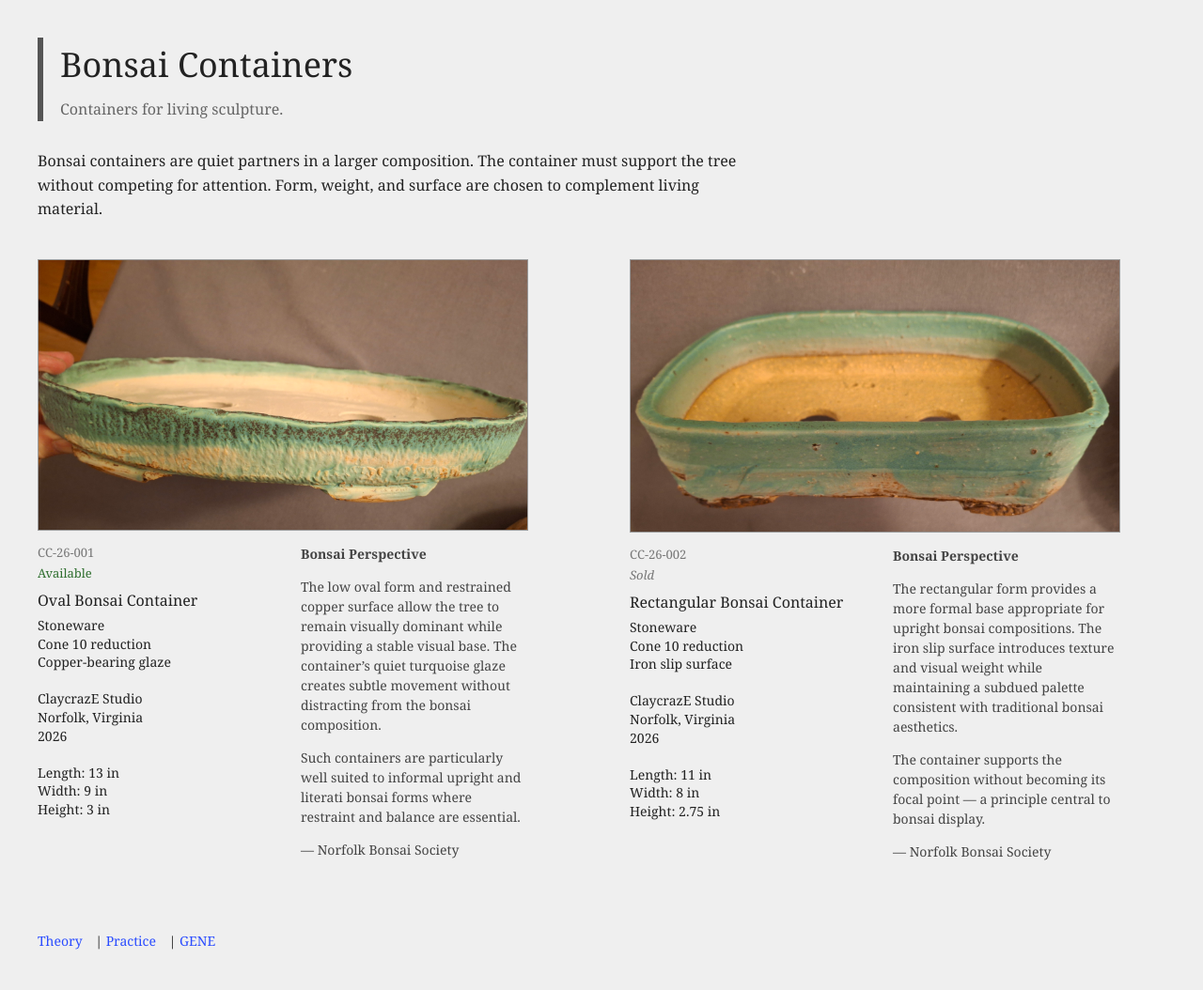
After one commit to Waldo229/claycraze, a PHP site: page /bonsai.html in a window 1280 px wide. The commit adds this page. Shown: the whole page at 94% size. Run offline with PHP 8.4, Linux system fonts and the light colour scheme.

Commit message:
Catalog edition

```diff
--- /dev/null
+++ b/bonsai.html
@@ -0,0 +1,159 @@
+<!DOCTYPE html>
+<html lang="en">
+
+<head>
+<meta charset="UTF-8">
+<title>Bonsai Containers — ClaycrazE</title>
+<link rel="stylesheet" href="style.css">
+</head>
+
+<body>
+
+<header class="header">
+<h1>Bonsai Containers</h1>
+<p>Containers for living sculpture.</p>
+</header>
+
+
+<div class="note">
+
+<p>
+Bonsai containers are quiet partners in a larger composition.
+The container must support the tree without competing for attention.
+Form, weight, and surface are chosen to complement living material.
+</p>
+
+</div>
+
+
+
+<div class="gallery">
+
+
+<!-- Container 1 -->
+
+<div class="container-card">
+
+<img src="images/oval-001.png" alt="Oval bonsai container">
+
+<div class="object-record">
+
+<div class="label">
+
+<div class="object-id">CC-26-001</div>
+<div class="status available">Available</div>
+
+<div class="title">Oval Bonsai Container</div>
+
+Stoneware<br>
+Cone 10 reduction<br>
+Copper-bearing glaze<br><br>
+
+ClaycrazE Studio<br>
+Norfolk, Virginia<br>
+2026<br><br>
+
+Length: 13 in<br>
+Width: 9 in<br>
+Height: 3 in
+
+</div>
+
+
+<div class="curator">
+
+<strong>Bonsai Perspective</strong>
+
+<p>
+The low oval form and restrained copper surface allow the tree
+to remain visually dominant while providing a stable visual base.
+The container’s quiet turquoise glaze creates subtle movement
+without distracting from the bonsai composition.
+</p>
+
+<p>
+Such containers are particularly well suited to informal upright
+and literati bonsai forms where restraint and balance are essential.
+</p>
+
+<p>
+— Norfolk Bonsai Society
+</p>
+
+</div>
+
+</div>
+
+</div>
+
+
+
+<!-- Container 2 -->
+
+<div class="container-card">
+
+<img src="images/rectangle-001.png" alt="Rectangular bonsai container">
+
+<div class="object-record">
+
+<div class="label">
+
+<div class="object-id">CC-26-002</div>
+<div class="status sold">Sold</div>
+
+<div class="title">Rectangular Bonsai Container</div>
+
+Stoneware<br>
+Cone 10 reduction<br>
+Iron slip surface<br><br>
+
+ClaycrazE Studio<br>
+Norfolk, Virginia<br>
+2026<br><br>
+
+Length: 11 in<br>
+Width: 8 in<br>
+Height: 2.75 in
+
+</div>
+
+
+<div class="curator">
+
+<strong>Bonsai Perspective</strong>
+
+<p>
+The rectangular form provides a more formal base appropriate
+for upright bonsai compositions. The iron slip surface introduces
+texture and visual weight while maintaining a subdued palette
+consistent with traditional bonsai aesthetics.
+</p>
+
+<p>
+The container supports the composition without becoming
+its focal point — a principle central to bonsai display.
+</p>
+
+<p>
+— Norfolk Bonsai Society
+</p>
+
+</div>
+
+</div>
+
+</div>
+
+
+
+</div>
+
+
+<div class="path-nav">
+<a href="materials.html">Theory</a> |
+<a href="practice.html">Practice</a> |
+<a href="gene.html">GENE</a>
+</div>
+
+</body>
+</html>
--- a/practice.html
+++ b/practice.html
@@ -17,10 +17,10 @@
 <div class="note">
 
 <h3>Bonsai</h3>
-<p>Hand-built containers for living trees.</p>
+<p>Hand-built and wheel thrown containers for living trees.</p>
 
 <h3>Ikebana</h3>
-<p>Vessels for the Sogetsu tradition of flower arrangement.</p>
+<p>Vessels fortraditional Japanese flower arrangement.</p>
 
 <h3>Sculpture</h3>
 <p>Figural and narrative clay forms.</p>
--- a/style.css
+++ b/style.css
@@ -1,160 +1,172 @@
-/* =================================================
-   ClaycrazE — Site Styles
-   Pottery by Jim Alexander
-================================================= */
+/* ClaycrazE base layout */
 
 body{
-    font-family: Georgia, serif;
-    margin:0;
-    padding:0;
-    background:#ffffff;
-    color:#333;
-    line-height:1.7;
+font-family: Georgia, "Times New Roman", serif;
+background:#efefef;
+color:#222;
+margin:40px;
+line-height:1.6;
 }
 
-/* -------------------------------------------------
-   Header
---------------------------------------------------*/
+
+/* Header */
 
 .header{
-    text-align:center;
-    padding:40px 20px 20px 20px;
+border-left:6px solid #555;
+padding-left:18px;
+margin-bottom:30px;
 }
 
 .header h1{
-    font-size:2.5rem;
-    margin-bottom:5px;
+font-size:36px;
+margin:0;
+font-weight:normal;
 }
 
 .header p{
-    font-size:1rem;
-    color:#666;
+margin-top:6px;
+color:#666;
 }
 
-/* -------------------------------------------------
-   Homepage Entrance Layout
---------------------------------------------------*/
 
-.museum-panels{
-    display:flex;
-    justify-content:center;
-    gap:40px;
-    padding:40px;
-    flex-wrap:wrap;
-}
-
-/* individual entrance panel */
-
-.panel{
-    text-align:center;
-    max-width:260px;
-    text-decoration:none;
-    color:#333;
-    transition:transform .25s ease, box-shadow .25s ease;
-}
-
-/* gallery hover effect */
-
-.panel:hover{
-    transform:translateY(-6px);
-    box-shadow:0 10px 25px rgba(0,0,0,0.15);
-}
-
-/* panel images */
-
-.panel img{
-    width:100%;
-    height:auto;
-    border-radius:4px;
-    box-shadow:0 4px 10px rgba(0,0,0,0.12);
-}
-
-/* panel titles */
-
-.panel h2{
-    margin-top:12px;
-    font-weight:normal;
-}
-
-/* -------------------------------------------------
-   Page Content Blocks
---------------------------------------------------*/
+/* Intro text */
 
 .note{
-    max-width:720px;
-    margin:40px auto;
-    padding:0 20px;
-}
-
-.note h3{
-    margin-top:32px;
-    font-size:1.3rem;
+max-width:760px;
+margin-bottom:40px;
 }
 
 .note p{
-    margin-top:6px;
-    color:#444;
+margin-bottom:16px;
 }
 
-/* -------------------------------------------------
-   Path Navigation
---------------------------------------------------*/
+
+/* Links */
+
+a{
+color:#2a4cff;
+text-decoration:none;
+}
+
+a:hover{
+text-decoration:underline;
+}
+
+
+/* Footer navigation */
 
 .path-nav{
-    margin-top:60px;
-    padding-top:25px;
-    border-top:1px solid #ddd;
-    text-align:center;
+margin-top:60px;
+font-size:14px;
 }
 
 .path-nav a{
-    margin:0 15px;
-    text-decoration:none;
-    color:#444;
-    font-size:0.95rem;
+margin-right:10px;
 }
 
-.path-nav a:hover{
-    text-decoration:underline;
+
+/* Gallery grid */
+
+.gallery{
+display:grid;
+grid-template-columns:repeat(auto-fit,minmax(420px,1fr));
+gap:60px;
+margin-top:30px;
 }
 
-/* -------------------------------------------------
-   Links
---------------------------------------------------*/
 
-a{
-    color:#333;
-    text-decoration:none;
+/* Container card */
+
+.container-card{
+max-width:520px;
 }
 
-a:hover{
-    text-decoration:underline;
+
+/* Image */
+
+.container-card img{
+width:100%;
+height:auto;
+display:block;
+margin-bottom:14px;
+border:1px solid #999;
+background:white;
 }
 
-/* section links (Theory / Practice pages) */
 
-.note h3 a{
-    color:#222;
-    font-weight:500;
+/* Object record layout */
+
+.object-record{
+display:grid;
+grid-template-columns:1fr 1fr;
+gap:40px;
 }
 
-.note h3 a:hover{
-    color:#000;
+
+/* Label block */
+
+.label{
+font-size:14px;
+line-height:1.4;
 }
 
-/* -------------------------------------------------
-   Responsive Layout
---------------------------------------------------*/
-
-@media (max-width:768px){
-
-.museum-panels{
-    flex-direction:column;
-    align-items:center;
+.object-id{
+font-size:13px;
+color:#777;
+margin-bottom:4px;
 }
 
-.panel{
-    max-width:400px;
+.title{
+font-size:16px;
+margin-bottom:6px;
+}
+
+
+/* Availability */
+
+.status{
+font-size:13px;
+margin-bottom:8px;
+}
+
+.available{
+color:#2f6f2f;
+}
+
+.sold{
+color:#777;
+font-style:italic;
+}
+
+
+/* Curator commentary */
+
+.curator{
+font-size:14px;
+line-height:1.5;
+color:#444;
+}
+
+.curator strong{
+display:block;
+margin-bottom:8px;
+}
+
+
+/* Mobile adjustment */
+
+@media (max-width:700px){
+
+body{
+margin:20px;
+}
+
+.header h1{
+font-size:28px;
+}
+
+.object-record{
+grid-template-columns:1fr;
 }
 
 }
```
Also changed, not shown: kiln.html (+66 -47 lines), images/oval-001.png (added), images/rectangle-001.png (added).
